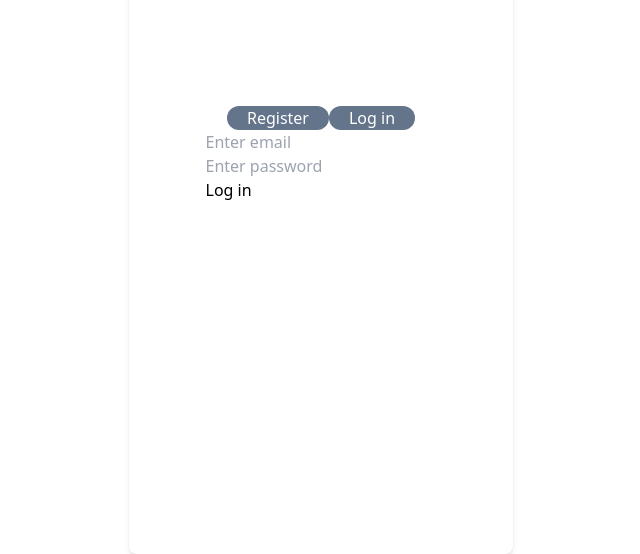
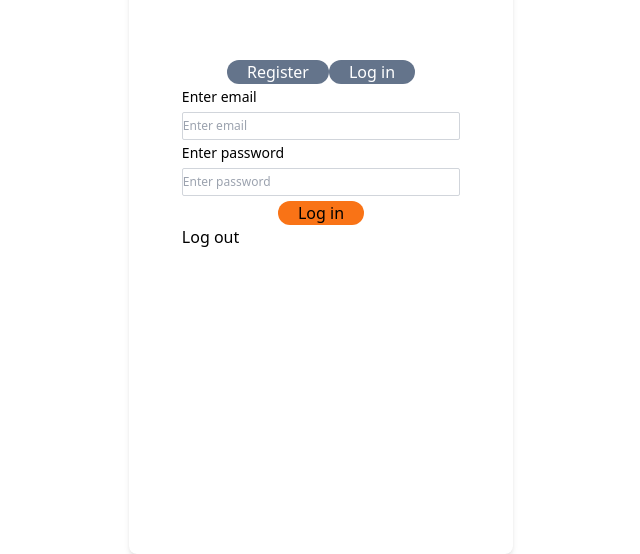
Before and after one commit to innacp/my-blog, a Nuxt app: page /Login in a window 1280 px wide. Shown: the part 246-800 px from the top of the page, without its empty margins (319-959 px from the left). Built offline with nearby package versions, Linux system fonts and the light colour scheme.

Commit message:
add jwt auth

```diff
--- a/components/LoginForm.vue
+++ b/components/LoginForm.vue
@@ -2,25 +2,56 @@
   <div>
     <form action="#">
       <div>
-        <label for="email"></label>
+        <label for="email" class="text-sm mb-[5px] inline-block"
+          >Enter email</label
+        >
         <input
           id="email"
           type="email"
           placeholder="Enter email"
           v-model="userEmail"
+          class="
+            border
+            rounded-sm
+            border-gray-300
+            text-xs
+            w-full
+            outline-none
+            h-7
+          "
         />
       </div>
-      <div>
-        <label for="password"></label>
+      <div class="mb-[5px]">
+        <label for="password" class="text-sm mb-[5px] inline-block"
+          >Enter password</label
+        >
         <input
           id="password"
           type="password"
           placeholder="Enter password"
           v-model="userPassword"
+          class="
+            border
+            rounded-sm
+            border-gray-300
+            text-xs
+            w-full
+            outline-none
+            h-7
+          "
         />
       </div>
-      <button type="submit" @click="sendForm">Log in</button>
+      <div class="grid place-content-center">
+        <button
+          type="submit"
+          @click.prevent="sendForm"
+          class="bg-orange-500 rounded-full py-[0px] px-[20px]"
+        >
+          Log in
+        </button>
+      </div>
     </form>
+    <button @click="logout">Log out</button>
   </div>
 </template>
 
@@ -34,25 +65,50 @@ export default {
     };
   },
   methods: {
+    logout() {
+      localStorage.removeItem("token");
+      alert("Logout successful");
+    },
     async sendForm() {
-      const userTrytoLogin = {
+      const userTryToLogin = {
         identifier: this.userEmail,
         password: this.userPassword,
       };
       try {
-        const {
-          data: { jwt },
-        } = await axios.post("api/auth/local", userTrytoLogin);
+        // const {
+        //   data: { jwt },  //jwt from data object from response object
+        // } = await this.$axios.post("/api/auth/local", userTryToLogin);
+
+        const res = await this.$axios.post("/api/auth/local", userTryToLogin);
+        const { data } = res; //data from res object
+
+        const { jwt } = data; //jwt from  data object// better use this
+
         console.log(jwt);
         if (jwt) {
           localStorage.setItem("token", jwt);
         }
-        alert("login success");
+        alert("login successful");
       } catch (error) {
-        alert("login failed");
-        console.log(error);
+        alert("login failed"), console.log(error);
       }
     },
+
+    // async sendForm() {
+    //   try {
+    //     const res = await this.$axios.post("/api/auth/local", {
+    //       identifier: this.userEmail,
+    //       password: this.userPassword,
+    //     });
+
+    //     console.log("login successful");
+    //     console.log(res.data.user);
+    //     console.log(res.data.jwt);
+    //   } catch (error) {
+    //     console.log("login failed");
+    //     console.log(error.res);
+    //   }
+    // },
   },
 };
 </script>
--- a/components/PostForm.vue
+++ b/components/PostForm.vue
@@ -1,6 +1,6 @@
 <template>
   <div>
-    <form action="#">
+    <form class="max-w-[250px] flex flex-col gap-x-1 mb-[10px]" action="#">
       <input
         name="title"
         type="text"
@@ -14,6 +14,7 @@
           w-full
           outline-none
           h-7
+          mb-[5px]
         "
       />
       <input
@@ -29,13 +30,14 @@
           w-full
           outline-none
           h-7
+          mb-[5px]
         "
       />
     </form>
     <div class="grid place-content-center">
       <button
         type="submit"
-        @click="submit"
+        @click="submitPost"
         class="bg-orange-500 rounded-full py-[0px] px-[20px]"
       >
         Publish
@@ -46,7 +48,7 @@
 
 <script>
 export default {
-  name: "PostForm",
+  // name: "PostForm",
   data() {
     return {
       form: {
@@ -56,7 +58,8 @@ export default {
     };
   },
   methods: {
-    async submit() {
+    async submitPost() {
+      // const token =
       try {
         const result = await this.$axios.post("/api/posts", {
           title: this.form.postTitle,
--- a/pages/index.vue
+++ b/pages/index.vue
@@ -1,22 +1,25 @@
 <template>
   <div>
-    <h1>Hello world</h1>
-    <button>Create Post</button>
-    <PostForm />
+    <nav>
+      <NuxtLink to="/">Home</NuxtLink>
+      <NuxtLink to="/PostForm">Create Post</NuxtLink>
+      <NuxtLink to="/Login">Sign Up/Login</NuxtLink>
+      <PostForm />
+    </nav>
   </div>
 </template>
 
 <script>
 export default {
   name: "IndexPage",
-  mounted() {
-    this.getHotels();
-  },
-  methods: {
-    async getHotels() {
-      const res = await this.$axios.get("/api/posts");
-      console.log(res);
-    },
-  },
+  // mounted() {
+  //   this.getHotels();
+  // },
+  // methods: {
+  //   async getHotels() {
+  //     const res = await this.$axios.get("/api/posts");
+  //     console.log(res);
+  //   },
+  // },
 };
 </script>
```
